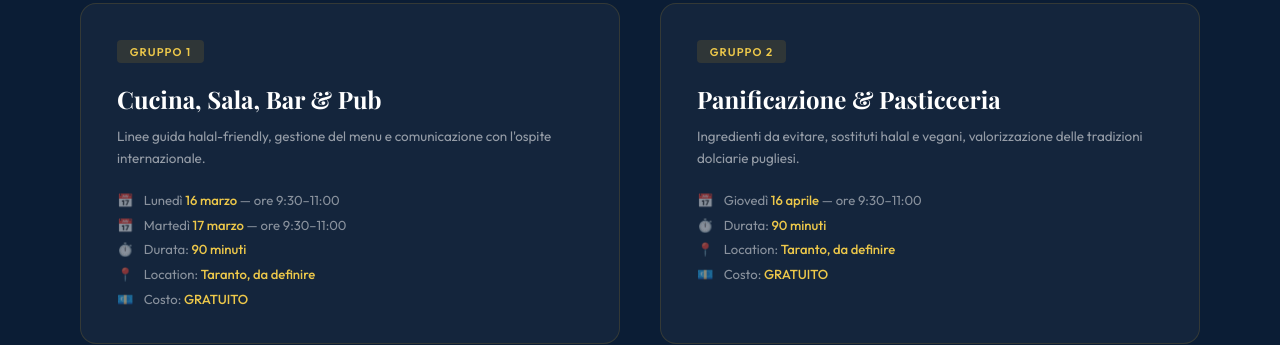
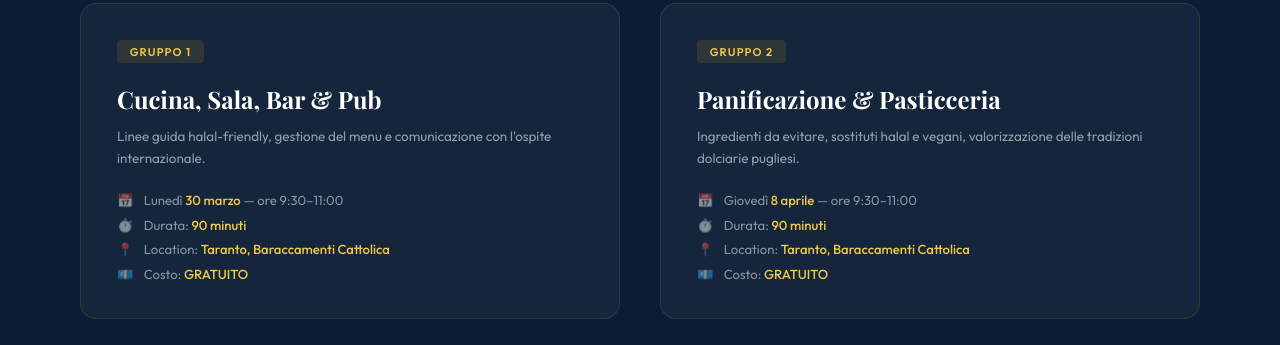
Before and after one commit to antocaso21/toolkit-taranto-2026, a plain HTML site: page index.html in a window 1280 px wide. Shown: the part 9301-9646 px from the top of the page. Drawn offline with nearby package versions, Linux system fonts and the light colour scheme; a web font is replaced by a local one.

Commit message:
Update index.html

```diff
--- a/index.html
+++ b/index.html
@@ -546,10 +546,9 @@
         <h3>Cucina, Sala, Bar & Pub</h3>
         <p>Linee guida halal-friendly, gestione del menu e comunicazione con l'ospite internazionale.</p>
         <div class="cmeta">
-          <div class="cmi">📅 <span>Lunedì <strong>16 marzo</strong> — ore 9:30–11:00</span></div>
-          <div class="cmi">📅 <span>Martedì <strong>17 marzo</strong> — ore 9:30–11:00</span></div>
+          <div class="cmi">📅 <span>Lunedì <strong>30 marzo</strong> — ore 9:30–11:00</span></div>
           <div class="cmi">⏱️ <span>Durata: <strong>90 minuti</strong></span></div>
-          <div class="cmi">📍 <span>Location: <strong>Taranto, da definire</strong></span></div>
+          <div class="cmi">📍 <span>Location: <strong>Taranto, Baraccamenti Cattolica </strong></span></div>
           <div class="cmi">💶 <span>Costo: <strong>GRATUITO</strong></span></div>
         </div>
       </div>
@@ -558,9 +557,9 @@
         <h3>Panificazione & Pasticceria</h3>
         <p>Ingredienti da evitare, sostituti halal e vegani, valorizzazione delle tradizioni dolciarie pugliesi.</p>
         <div class="cmeta">
-          <div class="cmi">📅 <span>Giovedì <strong>16 aprile</strong> — ore 9:30–11:00</span></div>
+          <div class="cmi">📅 <span>Giovedì <strong>8 aprile</strong> — ore 9:30–11:00</span></div>
           <div class="cmi">⏱️ <span>Durata: <strong>90 minuti</strong></span></div>
-          <div class="cmi">📍 <span>Location: <strong>Taranto, da definire</strong></span></div>
+          <div class="cmi">📍 <span>Location: <strong>Taranto, Baraccamenti Cattolica </strong></span></div>
           <div class="cmi">💶 <span>Costo: <strong>GRATUITO</strong></span></div>
         </div>
       </div>
```
